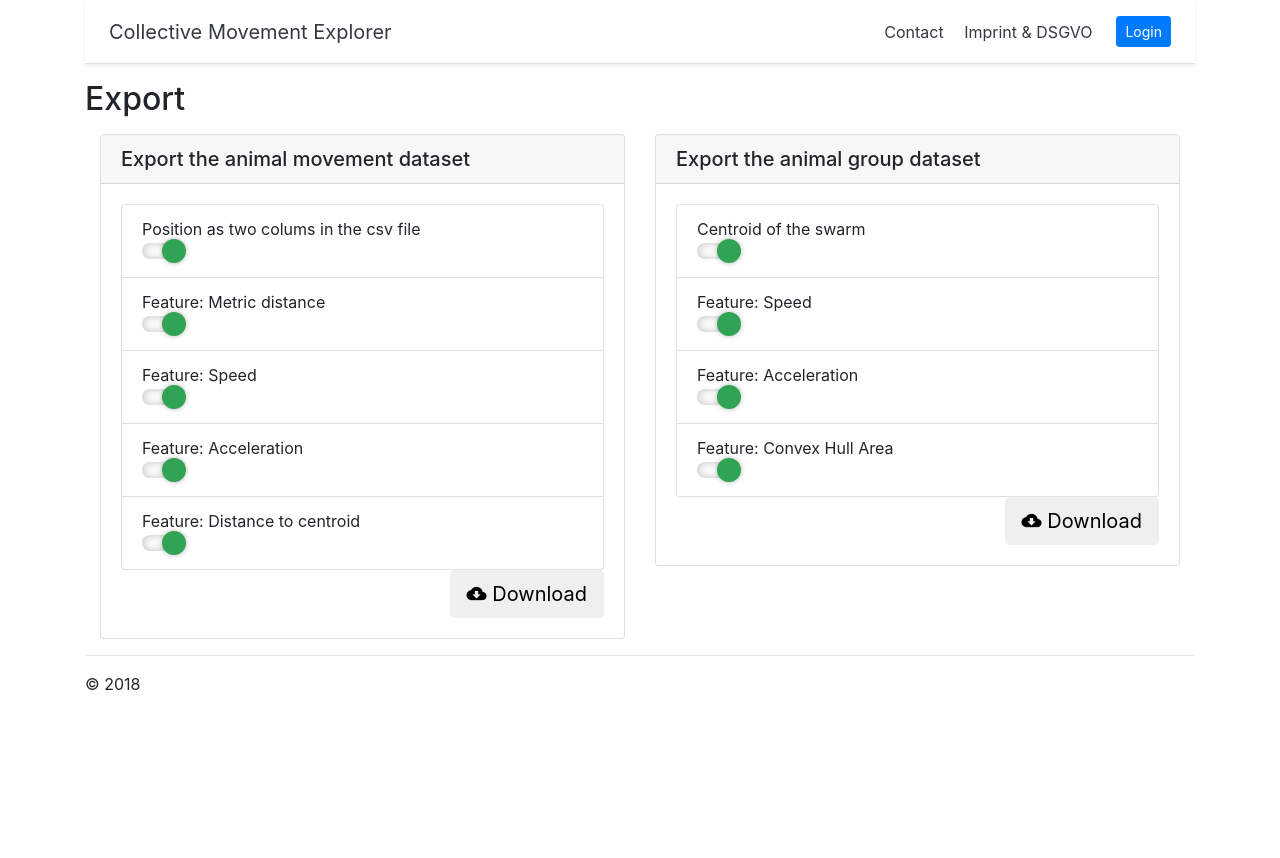
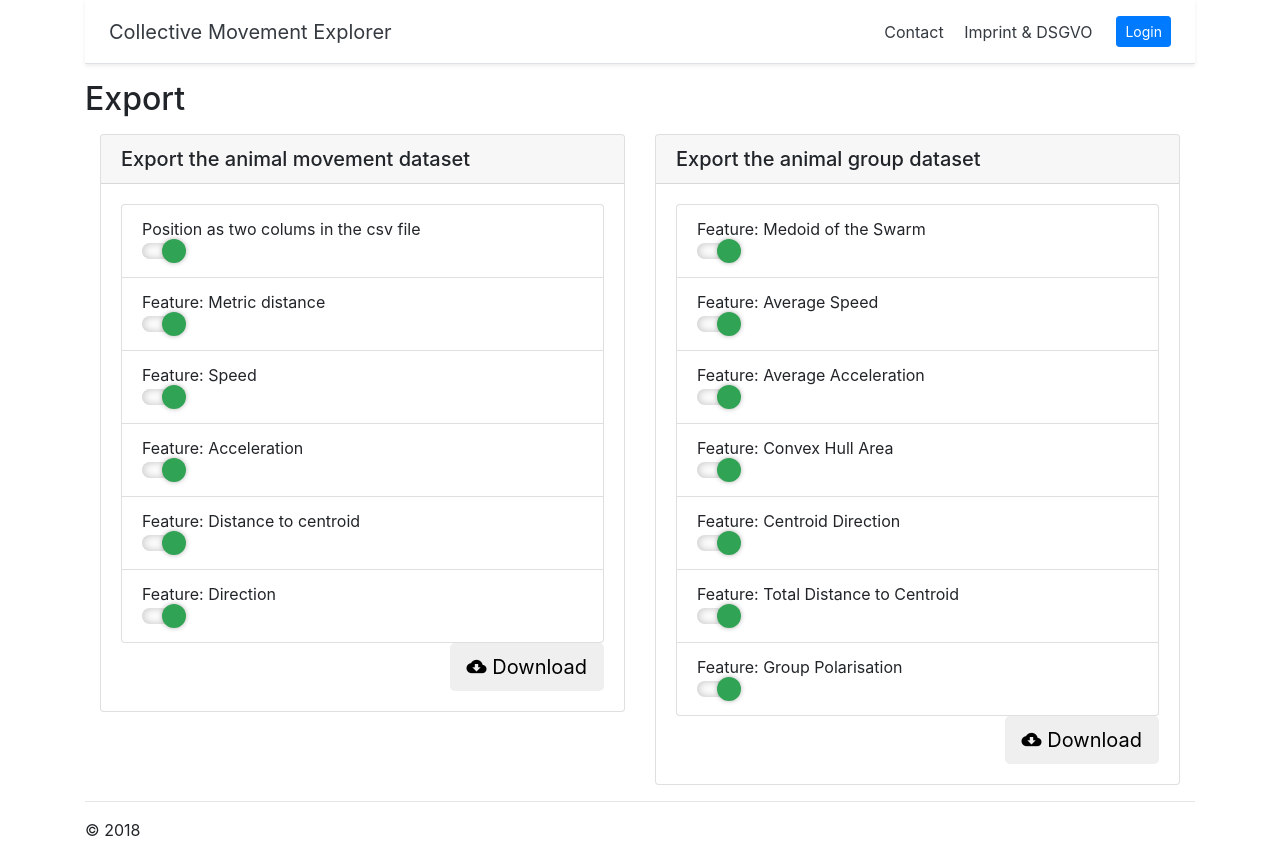
Before and after one commit to eren-ck/collective-movement-exploration, a Python web app: template src/app/server/templates/center/dataset/export.html in a window 1280 px wide. Before the commit the page ends 690 px from the top, so only its background shows below. Run offline with Jinja, Linux system fonts and the light colour scheme; the template is opened without the code that fills it, so the values that code supplies are empty; some libraries are stand-ins or nearby versions.

Commit message:
updated export features

```diff
--- a/src/app/server/static/export.js
+++ b/src/app/server/static/export.js
@@ -217,6 +217,24 @@ $('#download-movement-data').click(function() {
                 }
             });
         }
+
+        if ($('#direction').is(':checked') && !('direction' in resultMovement[0])) {
+            $.ajax({
+                url: '/api/dataset/' + dataset_id + '/direction',
+                dataType: 'json',
+                type: 'GET',
+                contentType: 'application/json; charset=utf-8',
+                headers: {
+                    'Accept': JSONAPI_MIMETYPE
+                },
+                success: function(data) {
+                    // add the distance centroid feature to the dataset
+                    for (let i = 0; i < resultMovement.length; i++) {
+                        resultMovement[i]['direction'] = +data[i];
+                    }
+                }
+            });
+        }
         // empty ajax query to call start the ajaxStop callback
         $.ajax();
     }
@@ -231,6 +249,7 @@ $('#download-movement-data').click(function() {
         let speed = $('#speed').is(':checked');
         let acceleration = $('#acceleration').is(':checked');
         let distanceCentroid = $('#distance-centroid').is(':checked');
+        let direction = $('#direction').is(':checked');
         // create the export CSV array of objects
         for (let i = 0; i < resultMovement.length; i++) {
             csletray[i] = {};
@@ -258,6 +277,9 @@ $('#download-movement-data').click(function() {
             // distance centroid checked
             if (distanceCentroid) {
                 csletray[i]['distance_centroid'] = resultMovement[i]['distance_centroid'];
+            }
+            if (direction) {
+                csletray[i]['direction'] = resultMovement[i]['direction'];
             }
         }
         // parse the csv this is multithreaded
@@ -368,28 +390,97 @@ $('#download-group-data').click(function() {
                 }
             });
         }
+        if ($('#group-medoid').is(':checked') && !('medoid' in resultGroup[0])) {
+            $.ajax({
+                url: '/api/dataset/' + dataset_id + '/medoid',
+                dataType: 'json',
+                type: 'GET',
+                contentType: 'application/json; charset=utf-8',
+                headers: {
+                    'Accept': JSONAPI_MIMETYPE
+                },
+                success: function(data) {
+                    // add the speed feature to the dataset
+                    for (let i = 0; i < resultGroup.length; i++) {
+                        resultGroup[i]['medoid'] = +data[i];
+                    }
+                }
+            });
+        }
+        if ($('#group-direction').is(':checked') && !('direction' in resultGroup[0])) {
+            $.ajax({
+                url: '/api/dataset/' + dataset_id + '/swarm_direction',
+                dataType: 'json',
+                type: 'GET',
+                contentType: 'application/json; charset=utf-8',
+                headers: {
+                    'Accept': JSONAPI_MIMETYPE
+                },
+                success: function(data) {
+                    // add the speed feature to the dataset
+                    for (let i = 0; i < resultGroup.length; i++) {
+                        resultGroup[i]['direction'] = +data[i];
+                    }
+                }
+            });
+        }
+        if ($('#group-distance_centroid').is(':checked') && !('distance_centroid' in resultGroup[0])) {
+            $.ajax({
+                url: '/api/dataset/' + dataset_id + '/swarm_distance_centroid',
+                dataType: 'json',
+                type: 'GET',
+                contentType: 'application/json; charset=utf-8',
+                headers: {
+                    'Accept': JSONAPI_MIMETYPE
+                },
+                success: function(data) {
+                    // add the speed feature to the dataset
+                    for (let i = 0; i < resultGroup.length; i++) {
+                        resultGroup[i]['distance_centroid'] = +data[i];
+                    }
+                }
+            });
+        }
+        if ($('#group-polarisation').is(':checked') && !('polarisation' in resultGroup[0])) {
+            $.ajax({
+                url: '/api/dataset/' + dataset_id + '/swarm_polarisation',
+                dataType: 'json',
+                type: 'GET',
+                contentType: 'application/json; charset=utf-8',
+                headers: {
+                    'Accept': JSONAPI_MIMETYPE
+                },
+                success: function(data) {
+                    // add the speed feature to the dataset
+                    for (let i = 0; i < resultGroup.length; i++) {
+                        resultGroup[i]['polarisation'] = +data[i];
+                    }
+                }
+            });
+        }
 
         // empty ajax query to call start the ajaxStop callback
         $.ajax();
     }
+
 
     $(document).one('ajaxStop', function() {
         // Objects in the csv file
         let csletray = [];
 
         // get what should be included in the csv file
-        let centroid = $('#centroid').is(':checked');
         let speed = $('#group-speed').is(':checked');
         let acceleration = $('#group-acceleration').is(':checked');
         let convexHull = $('#group-convex-hull-area').is(':checked');
+        let medoid = $('#group-medoid').is(':checked');
+        let direction = $('#group-direction').is(':checked');
+        let distanceCentroid = $('#group-distance_centroid').is(':checked');
+        let polarisation = $('#group-polarisation').is(':checked');
         // create the export CSV array of objects
         for (let i = 0; i < resultGroup.length; i++) {
             csletray[i] = {};
             csletray[i]['time'] = resultGroup[i]['time'];
             // centroid is checked
-            if (centroid) {
-                csletray[i]['centroid'] = '(' + resultGroup[i]['centroid'] + ')';
-            }
             // speed checked
             if (speed) {
                 csletray[i]['speed'] = resultGroup[i]['speed'];
@@ -401,6 +492,18 @@ $('#download-group-data').click(function() {
             // distance centroid checked
             if (convexHull) {
                 csletray[i]['convex_hull_area'] = resultGroup[i]['convex_hull_area'];
+            }
+            if (medoid) {
+                csletray[i]['medoid'] = resultGroup[i]['medoid'];
+            }
+            if (direction) {
+                csletray[i]['direction'] = resultGroup[i]['direction'];
+            }
+            if (distanceCentroid) {
+                csletray[i]['distance_centroid'] = resultGroup[i]['distance_centroid'];
+            }
+            if (polarisation) {
+                csletray[i]['polarisation'] = resultGroup[i]['polarisation'];
             }
         }
         // parse the csv this is multithreaded
@@ -1015,4 +1118,5 @@ module.exports = function (css) {
 
 
 /***/ })
+
 /******/ ]);
--- a/src/app/server/templates/center/dataset/export.html
+++ b/src/app/server/templates/center/dataset/export.html
@@ -55,6 +55,13 @@
                                 <label for="distance-centroid" class="label-success"></label>
                             </div>
                         </li>
+                        <li class="list-group-item">
+                            Feature: Direction
+                            <div class="material-switch pull-right">
+                                <input id="direction" name="direction" type="checkbox" checked/>
+                                <label for="direction" class="label-success"></label>
+                            </div>
+                        </li>
                     </ul>
                     <button class="btn btn-default btn-lg float-right" id="download-movement-data">
                         <i class="mdi mdi-cloud-download"></i>
@@ -71,10 +78,11 @@
                 <div class="card-body">
                     <ul class="list-group">
                         <li class="list-group-item">
-                            Centroid of the swarm
+                            Feature: Medoid of the Swarm
                             <div class="material-switch pull-right">
-                                <input id="centroid" name="centroid" type="checkbox" checked/>
-                                <label for="centroid" class="label-success"></label>
+                                <input id="group-medoid" name="group-medoid" type="checkbox"
+                                       checked/>
+                                <label for="group-medoid" class="label-success"></label>
                             </div>
                         </li>
                         <!--<li class="list-group-item">-->
@@ -85,14 +93,14 @@
                         <!--</div>-->
                         <!--</li>-->
                         <li class="list-group-item">
-                            Feature: Speed
+                            Feature: Average Speed
                             <div class="material-switch pull-right">
                                 <input id="group-speed" name="group-speed" type="checkbox" checked/>
                                 <label for="group-speed" class="label-success"></label>
                             </div>
                         </li>
                         <li class="list-group-item">
-                            Feature: Acceleration
+                            Feature: Average Acceleration
                             <div class="material-switch pull-right">
                                 <input id="group-acceleration" name="group-acceleration" type="checkbox" checked/>
                                 <label for="group-acceleration" class="label-success"></label>
@@ -106,7 +114,30 @@
                                 <label for="group-convex-hull-area" class="label-success"></label>
                             </div>
                         </li>
-
+                        <li class="list-group-item">
+                            Feature: Centroid Direction
+                            <div class="material-switch pull-right">
+                                <input id="group-direction" name="group-direction" type="checkbox"
+                                       checked/>
+                                <label for="group-direction" class="label-success"></label>
+                            </div>
+                        </li>
+                        <li class="list-group-item">
+                            Feature: Total Distance to Centroid
+                            <div class="material-switch pull-right">
+                                <input id="group-distance_centroid" name="group-distance_centroid" type="checkbox"
+                                       checked/>
+                                <label for="group-distance_centroid" class="label-success"></label>
+                            </div>
+                        </li>
+                        <li class="list-group-item">
+                            Feature: Group Polarisation
+                            <div class="material-switch pull-right">
+                                <input id="group-polarisation" name="group-polarisation" type="checkbox"
+                                       checked/>
+                                <label for="group-polarisation" class="label-success"></label>
+                            </div>
+                        </li>
                     </ul>
 
                     <button class="btn btn-default btn-lg float-right" id="download-group-data">
```
Also changed, not shown: src/app/front-end/export/export.js (+112 -6 lines), src/app/server/config.py (+3 -8 lines).
